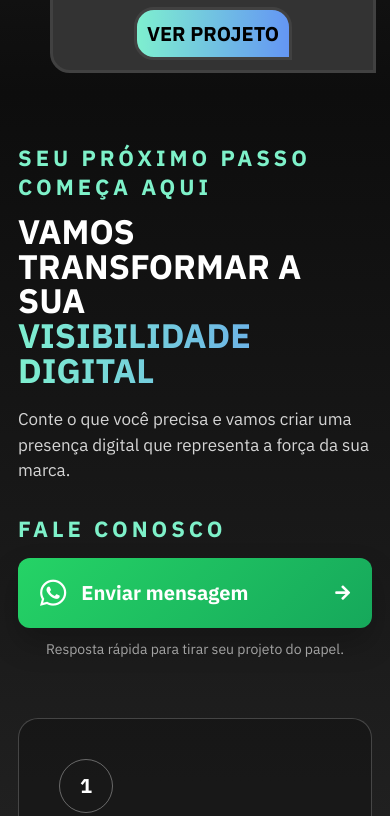
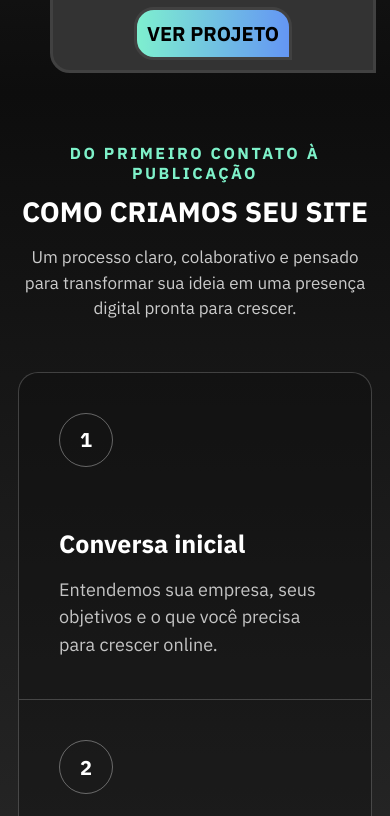
Before and after one commit to igordjmoura/vumes-networking, a plain HTML site: page index.html in a window 390 px wide. Shown: the part 4880-5696 px from the top of the page. Drawn offline with nearby package versions, Linux system fonts and the light colour scheme; files whose address does not match are found by name.

Commit message:
feat: adicionando a sessão de processos, contando sobre a criação dos sites.

```diff
--- a/index.html
+++ b/index.html
@@ -34,7 +34,8 @@
                 <li><a href="#">Home</a></li>
                 <li><a href="#">Serviços</a></li>
                 <li><a href="#">Portfolio</a></li>
-                <li><a href="#">Contato</a></li>
+                <li><a href="#processo">Processo</a></li>
+                <li><a href="#contato">Contato</a></li>
                 <li><a href="#">Sobre</a></li>
             </ul>
         </nav>
@@ -293,30 +294,14 @@
 
         </section>
 
-        <section class="contact" id="contato">
-
-            <div class="contact-container">
-
-                <div class="cta-copy">
-                    <p class="cta-eyebrow">Seu próximo passo começa aqui</p>
-                    <h2>Vamos transformar a sua <span>Visibilidade digital</span></h2>
-                    <p class="cta-description">Conte o que você precisa e vamos criar uma presença digital que
-                        representa a força da sua marca.</p>
-                </div>
-
-                <div class="cta-action">
-                    <span class="cta-action-label">Fale conosco</span>
-                    <a class="whatsapp cta-item" href="#" aria-label="Enviar uma mensagem no WhatsApp">
-                        <i class="fab fa-whatsapp" aria-hidden="true"></i>
-                        <span>Enviar mensagem</span>
-                        <i class="fas fa-arrow-right" aria-hidden="true"></i>
-                    </a>
-                    <p class="cta-note">Resposta rápida para tirar seu projeto do papel.</p>
-                </div>
-
+        <section class="process" id="processo">
+            <div class="process-title">
+                <p class="process-eyebrow">Do primeiro contato à publicação</p>
+                <h2>Como criamos seu site</h2>
+                <p class="process-description">Um processo claro, colaborativo e pensado para transformar sua ideia em uma presença digital pronta para crescer.</p>
             </div>
 
-            <div class="contact-process" aria-label="Etapas para criar seu projeto">
+            <div class="process-container" aria-label="Etapas para criar seu projeto">
                 <article class="process-step">
                     <span class="process-number">1</span>
                     <h3>Conversa inicial</h3>
@@ -341,6 +326,31 @@
                     <p>Publicamos o site e seguimos cuidando da hospedagem, segurança e manutenção.</p>
                 </article>
             </div>
+
+        </section>
+
+        <section class="contact" id="contato">
+            <div class="contact-container">
+
+                <div class="cta-copy">
+                    <p class="cta-eyebrow">Seu próximo passo começa aqui</p>
+                    <h2>Vamos transformar a sua <span>Visibilidade digital</span></h2>
+                    <p class="cta-description">Conte o que você precisa e vamos criar uma presença digital que
+                        representa a força da sua marca.</p>
+                </div>
+
+                <div class="cta-action">
+                    <span class="cta-action-label">Fale conosco</span>
+                    <a class="whatsapp cta-item" href="#" aria-label="Enviar uma mensagem no WhatsApp">
+                        <i class="fab fa-whatsapp" aria-hidden="true"></i>
+                        <span>Enviar mensagem</span>
+                        <i class="fas fa-arrow-right" aria-hidden="true"></i>
+                    </a>
+                    <p class="cta-note">Resposta rápida para tirar seu projeto do papel.</p>
+                </div>
+
+            </div>
+
         </section>
     </main>
     <footer class="footer">
--- a/src/css/responsive-grid.css
+++ b/src/css/responsive-grid.css
@@ -42,7 +42,7 @@
         width: min(38rem, 100%);
     }
 
-    .contact-process {
+    .process-container {
         grid-template-columns: repeat(2, 1fr);
     }
 
@@ -141,7 +141,19 @@
             min-width: 0;
         }
 
-        .contact-process {
+        .process {
+            padding: 5rem 1.8rem;
+        }
+
+        .process-title h2 {
+            font-size: 2.8rem;
+        }
+
+        .process-description {
+            font-size: 1.7rem;
+        }
+
+        .process-container {
             grid-template-columns: 1fr;
             border-radius: 2rem 2rem 0 2rem;
         }
--- a/src/css/style.css
+++ b/src/css/style.css
@@ -21,6 +21,7 @@ main {
         "hero hero hero hero"
         "services services services services"
         "projects projects projects projects"
+        "process process process process"
         "contact contact contact contact"
         "about about about about";
 }
@@ -357,6 +358,40 @@ main {
 }
 
 
+.process {
+    grid-area: process;
+    padding: 7rem 5rem;
+    color: white;
+    background: var(--services-background);
+}
+
+.process-title {
+    max-width: 72rem;
+    margin: 0 auto 5rem;
+    text-align: center;
+}
+
+.process-eyebrow {
+    color: #7ef1c9;
+    font-size: 1.6rem;
+    font-weight: 700;
+    letter-spacing: 0.16em;
+    text-transform: uppercase;
+}
+
+.process-title h2 {
+    margin-top: 1rem;
+    font-size: 3.6rem;
+    text-transform: uppercase;
+}
+
+.process-description {
+    margin-top: 1.5rem;
+    color: rgba(255, 255, 255, 0.78);
+    font-size: 2rem;
+    line-height: 1.5;
+}
+
 .projects {
     grid-area: projects;
     /* background: linear-gradient(to right, rgba(71, 194, 251, 0.715), rgba(57, 14, 251, 0.879)); */
@@ -487,7 +522,7 @@ main {
     position: relative;
     overflow: hidden;
     /* background: linear-gradient(120deg, rgb(13, 13, 13) 0%, rgb(32, 48, 61) 58%, rgb(59, 128, 255) 100%); */
-    background: var(--services-background);
+    background: var(--projects-background);
     color: #ffffff;
      padding:  2rem 5rem;
 }
@@ -524,7 +559,7 @@ main {
 
 .contact .cta-copy h2 span {
     display: block;
-   background-image: var(--text-degrade);
+   background-image: var(--main-degrade);
     background-clip: text;
     -webkit-background-clip: text;
     -webkit-text-fill-color: transparent;
@@ -591,9 +626,9 @@ main {
     text-align: center;
 }
 
-.contact-process {
+.process-container {
     width: min(140rem, 100%);
-    margin: 6rem auto 0;
+    margin: 0 auto;
     display: grid;
     grid-template-columns: repeat(4, 1fr);
     border: 1px solid rgba(255, 255, 255, 0.2);
```
